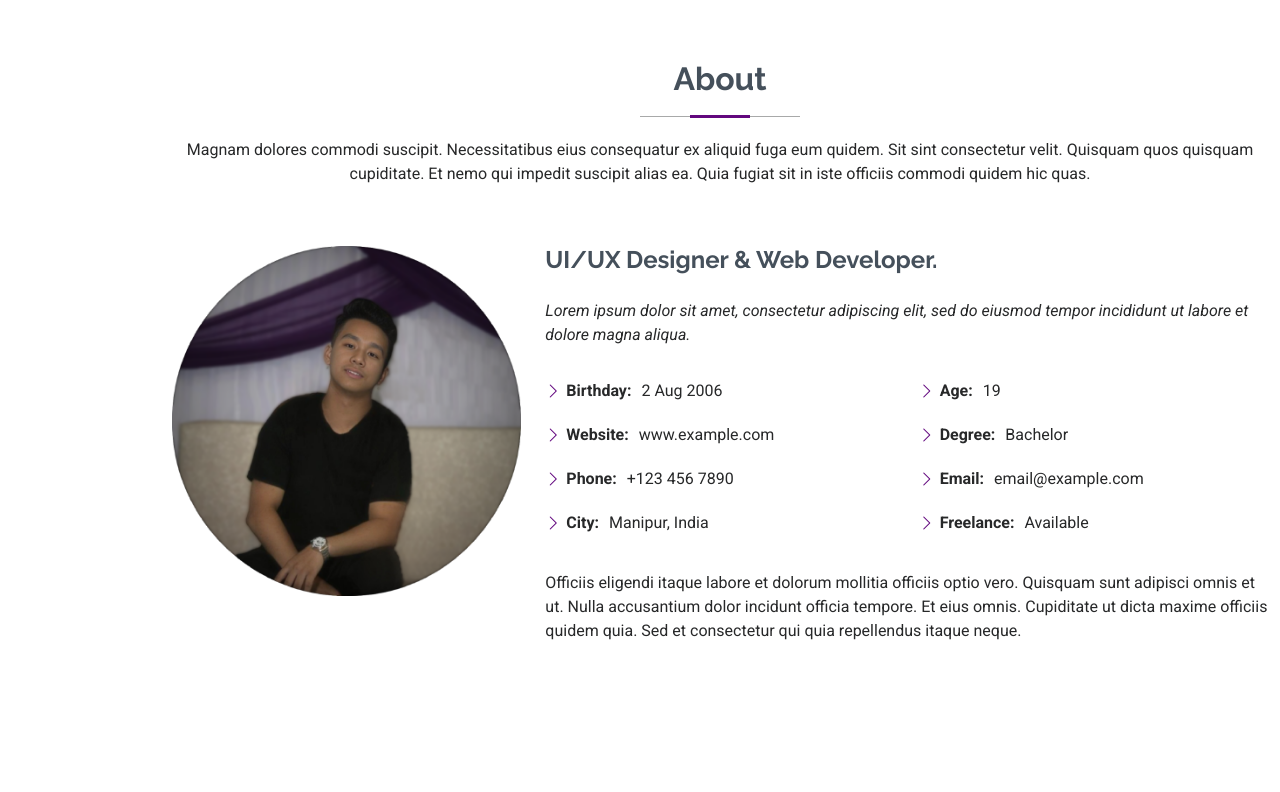
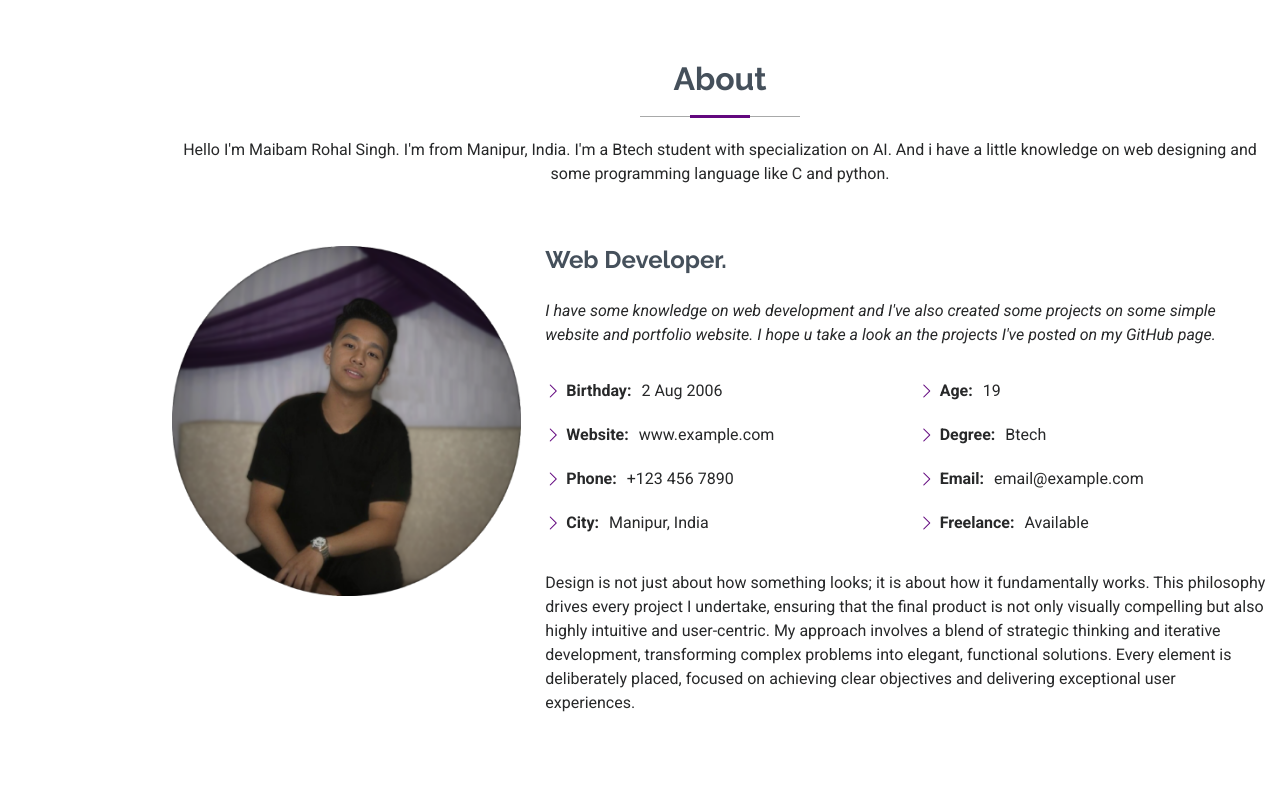
Before and after one commit to rohalmaibam/My-Resume, a plain HTML site: page index.html in a window 1280 px wide. Shown: the part 800-1592 px from the top of the page. Drawn offline with Linux system fonts and the light colour scheme.

Commit message:
Revise About and Resume sections with personal details
Updated personal information and project descriptions in the About section. Enhanced clarity and detail in the Resume section.

```diff
--- a/index.html
+++ b/index.html
@@ -85,7 +85,7 @@
       <!-- Section Title -->
       <div class="container section-title" data-aos="fade-up">
         <h2>About</h2>
-        <p>Magnam dolores commodi suscipit. Necessitatibus eius consequatur ex aliquid fuga eum quidem. Sit sint consectetur velit. Quisquam quos quisquam cupiditate. Et nemo qui impedit suscipit alias ea. Quia fugiat sit in iste officiis commodi quidem hic quas.</p>
+        <p>Hello I'm Maibam Rohal Singh. I'm from Manipur, India. I'm a Btech student with specialization on AI. And i have a little knowledge on web designing and some programming language like C and python.</p>
       </div><!-- End Section Title -->
 
       <div class="container" data-aos="fade-up" data-aos-delay="100">
@@ -95,10 +95,10 @@
             <img src="assets/img/profile-img.jpg" class="img-fluid" alt="">
           </div>
           <div class="col-lg-8 content">
-            <h2>UI/UX Designer &amp; Web Developer.</h2>
+            <h2>Web Developer.</h2>
             <p class="fst-italic py-3">
-              Lorem ipsum dolor sit amet, consectetur adipiscing elit, sed do eiusmod tempor incididunt ut labore et dolore
-              magna aliqua.
+              I have some knowledge on web development and I've also created some projects on some simple website and portfolio website.
+              I hope u take a look an the projects I've posted on my GitHub page.
             </p>
             <div class="row">
               <div class="col-lg-6">
@@ -112,15 +112,15 @@
               <div class="col-lg-6">
                 <ul>
                   <li><i class="bi bi-chevron-right"></i> <strong>Age:</strong> <span>19</span></li>
-                  <li><i class="bi bi-chevron-right"></i> <strong>Degree:</strong> <span>Bachelor</span></li>
+                  <li><i class="bi bi-chevron-right"></i> <strong>Degree:</strong> <span>Btech</span></li>
                   <li><i class="bi bi-chevron-right"></i> <strong>Email:</strong> <span>email@example.com</span></li>
                   <li><i class="bi bi-chevron-right"></i> <strong>Freelance:</strong> <span>Available</span></li>
                 </ul>
               </div>
             </div>
             <p class="py-3">
-              Officiis eligendi itaque labore et dolorum mollitia officiis optio vero. Quisquam sunt adipisci omnis et ut. Nulla accusantium dolor incidunt officia tempore. Et eius omnis.
-              Cupiditate ut dicta maxime officiis quidem quia. Sed et consectetur qui quia repellendus itaque neque.
+              Design is not just about how something looks; it is about how it fundamentally works.
+              This philosophy drives every project I undertake, ensuring that the final product is not only visually compelling but also highly intuitive and user-centric. My approach involves a blend of strategic thinking and iterative development, transforming complex problems into elegant, functional solutions. Every element is deliberately placed, focused on achieving clear objectives and delivering exceptional user experiences.
             </p>
           </div>
         </div>
@@ -249,7 +249,7 @@
       <!-- Section Title -->
       <div class="container section-title" data-aos="fade-up">
         <h2>Resume</h2>
-        <p>Rohal Maibam commodi suscipit. Necessitatibus eius consequatur ex aliquid fuga eum quidem. Sit sint consectetur velit. Quisquam quos quisquam cupiditate. Et nemo qui impedit suscipit alias ea. Quia fugiat sit in iste officiis commodi quidem hic quas.</p>
+        <p>Rohal Maibam </p>
       </div><!-- End Section Title -->
 
       <div class="container">
@@ -260,7 +260,7 @@
             <h3 class="resume-title">Sumary</h3>
 
             <div class="resume-item pb-0">
-              <h4>Rohal Maibam</h4>
+              <h4>Through a rigorous iterative process, I ensure project requirements are met with precision and creativity. The result is a seamless and engaging user experience that resonates with the target audience. My focus remains steadfast on creating intuitive interfaces that solve real-world problems effectively. I prioritize clarity, accessibility, and measurable outcomes in every design choice, ensuring the final deliverable exceeds expectations and achieves its intended purpose.</h4>
               <p><em>Innovative and deadline-driven Graphic Designer with 3+ years of experience designing and developing user-centered digital/print marketing material from initial concept to final, polished deliverable.</em></p>
               <ul>
                 <li>Manipur, India</li>
@@ -274,14 +274,14 @@
               <h4>Master of Technology &amp; Computer Science</h4>
               <h5>2030 - 2032</h5>
               <p><em>Parul University, Gujarat, India</em></p>
-              <p>Qui deserunt veniam. Et sed aliquam labore tempore sed quisquam iusto autem sit. Ea vero voluptatum qui ut dignissimos deleniti nerada porti sand markend</p>
+              <p>The success of a project lies in the execution details and the measurable impact it makes. This work demonstrates a commitment to robust problem-solving and an ability to deliver high-quality outcomes under clear constraints. The goal is always to create value that resonates long after launch, ensuring sustainable engagement and project longevity. This commitment to excellence defines my approach to every challenge.</p>
             </div><!-- Edn Resume Item -->
 
             <div class="resume-item">
               <h4>Bachelor of Technology &amp; Computer Science</h4>
               <h5>2025 - 2029</h5>
               <p><em>Parul University, Gujarat, India</em></p>
-              <p>Quia nobis sequi est occaecati aut. Repudiandae et iusto quae reiciendis et quis Eius vel ratione eius unde vitae rerum voluptates asperiores voluptatem Earum molestiae consequatur neque etlon sader mart dila</p>
+              <p>The final outcome reflects a deep understanding of user needs and project constraints. I strive for work that not only meets the brief but also sets a new standard for quality and thoughtful execution. Every deliverable is a testament to meticulous planning, creative problem-solving, and a dedication to achieving exceptional results that truly matter to the end-user.</p>
             </div><!-- Edn Resume Item -->
 
           </div>
```
